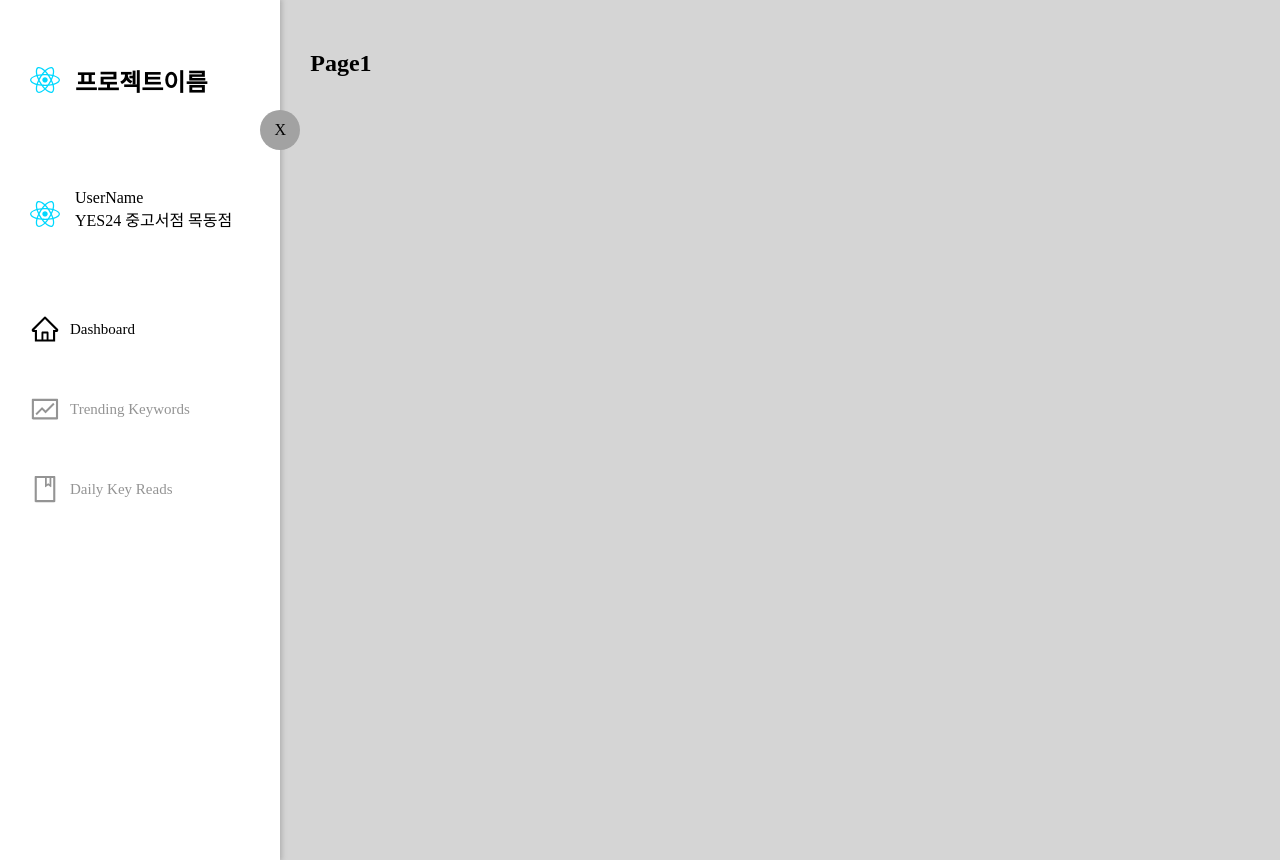
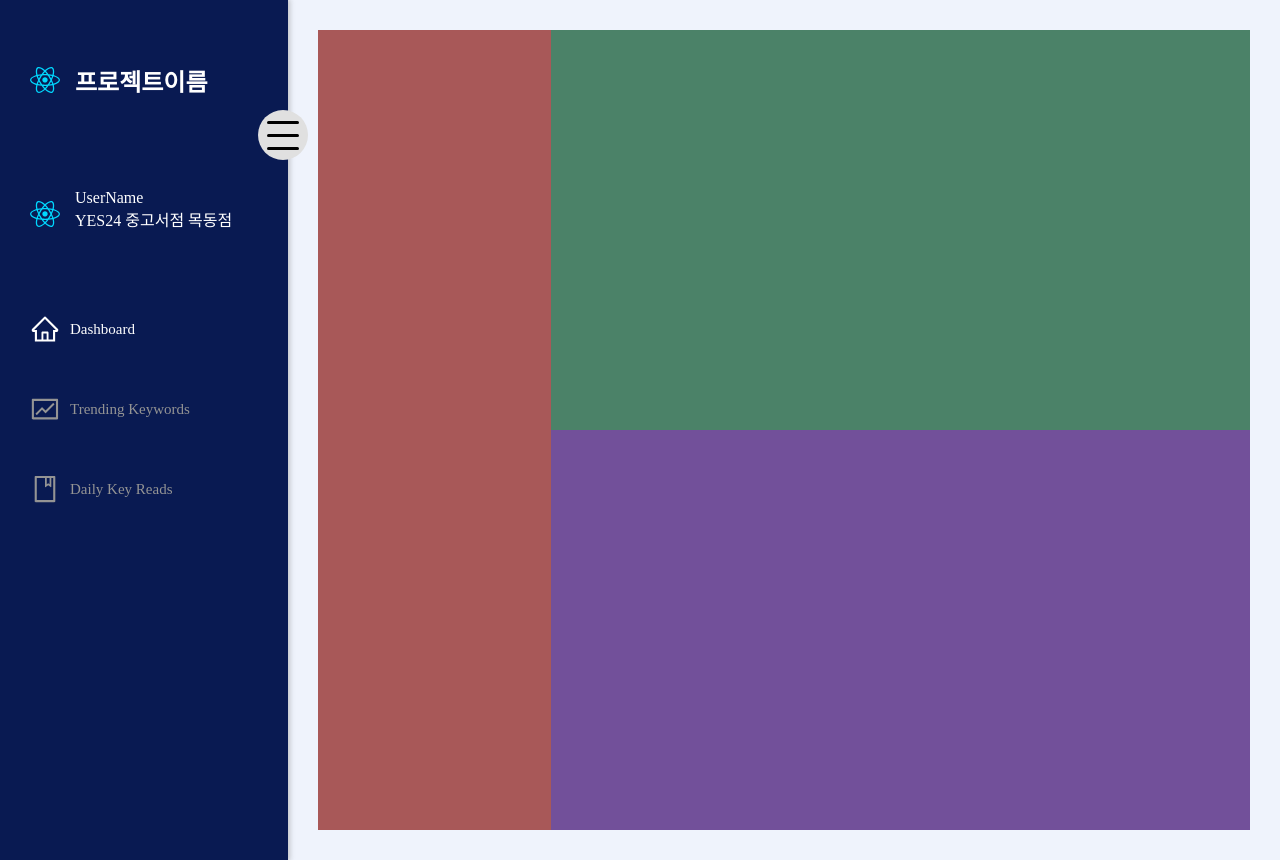
Before and after one commit to LeeJE20/Trend24-Clone, a React (Vite) app in the folder Frontend/: page /main in a window 1280 px wide. Built offline with nearby package versions, Linux system fonts and the light colour scheme.

Commit message:
:art: Feat: 카테고리 키워드 페이지 레이아웃

```diff
--- a/Frontend/src/App.tsx
+++ b/Frontend/src/App.tsx
@@ -2,7 +2,7 @@ import { Route, Routes } from "react-router-dom";
 
 import Login from "./pages/Login";
 import Dashboard from "./pages/Dashboard";
-import Page1 from "./pages/page1";
+import BookRecPage from "./pages/BookRecPage";
 import Page2 from "./pages/page2";
 import Page3 from "./pages/page3";
 
@@ -13,7 +13,7 @@ function App() {
     <Routes>
       <Route path="" element={<Login />} />
       <Route path="/main" element={<Dashboard />}>
-        <Route path="" element={<Page1 />} />
+        <Route path="" element={<BookRecPage />} />
         <Route path="page2" element={<Page2 />} />
         <Route path="page3" element={<Page3 />} />
       </Route>
--- a/Frontend/src/components/Button/SidebarToggleBtn.tsx
+++ b/Frontend/src/components/Button/SidebarToggleBtn.tsx
@@ -1,5 +1,6 @@
 import React, { useState } from "react";
 import styled from "styled-components";
+
 
 const Toggle = () => {
   const [isChecked, setIsChecked] = useState(false);
@@ -13,7 +14,7 @@ const Toggle = () => {
       <Bars
         style={{
           transform: isChecked
-            ? "translateY(27px) translateX(40px) rotate(-150deg)"
+            ? "translateY(1000%) translateX(80%) rotate(-150deg)"
             : "none",
           transformOrigin: "left",
           // zIndex: isChecked ? 1 : "unset",
@@ -21,14 +22,14 @@ const Toggle = () => {
       />
       <Bars
         style={{
-          transform: isChecked ? "translateY(-26px) rotate(-30deg)" : "none",
+          transform: isChecked ? "translateY(-500%) translateX(-20%) rotate(-30deg)" : "none",
           transformOrigin: "right",
           // zIndex: isChecked ? 2 : "unset",
         }}
       />
       <Bars
         style={{
-          transform: isChecked ? "rotate(90deg)" : "none",
+          transform: isChecked ? "translateY(50%) translateX(-15%) rotate(90deg)" : "none",
           transformOrigin: "right",
           // zIndex: isChecked ? "unset" : 1,
         }}
@@ -39,8 +40,8 @@ const Toggle = () => {
 
 const ToggleContainer = styled.label`
   position: relative;
-  width: 40px;
-  height: 40px;
+  width: 100%;
+  height: 100%;
   cursor: pointer;
   display: flex;
   flex-direction: column;
@@ -51,8 +52,8 @@ const ToggleContainer = styled.label`
 `;
 
 const Bars = styled.div`
-  width: 100%;
-  height: 4px;
+  width: 80%;
+  height: 3px;
   background-color: rgb(0, 0, 0);
   border-radius: 5px;
   transition-duration: 0.3s;
--- a/Frontend/src/components/Layout/Sidebar.tsx
+++ b/Frontend/src/components/Sidebar/Sidebar.tsx
@@ -4,14 +4,18 @@ import logoImg from "../../assets/react.svg";
 import { Link, useLocation } from "react-router-dom";
 import { AiOutlineHome, AiOutlineFund, AiOutlineBook } from "react-icons/ai";
 import { gsap } from "gsap";
+import Toggle from "../Button/SidebarToggleBtn";
 
 const SidebarContainer = styled.div`
   position: relative;
   top: 0;
   left: 0;
   padding: 30px 30px;
-  background-color: white;
+  width: 300px;
+  background-color: #091A52;
+  color: white;
   box-shadow: 1px 0px 5px 1px #67676755;
+  box-sizing: border-box;
 `;
 
 const Logo = styled.div`
@@ -32,14 +36,17 @@ const CloseButtonContainer = styled.div`
   position: absolute;
   top: 110px;
   right: -20px;
-  background-color: #a2a2a2;
+  background-color: #e0e0e0;
   width: 40px;
   height: 40px;
   border-radius: 2rem;
+  padding: 5px;
   z-index: 1;
   text-align: center;
   align-content: center;
+
 `;
+
 
 const ProfileContainer = styled.div`
   display: flex;
@@ -68,7 +75,7 @@ const SideLinkContainer = styled.div`
   align-items: center;
   color: #949494;
   :hover {
-    color: black;
+    color: #b8b8b8;
   }
 `;
 
@@ -77,7 +84,7 @@ const SideLink = styled(Link)<{ $isActive: boolean }>`
   align-items: center;
   text-decoration: none;
   width: 100%;
-  color: ${(props) => (props.$isActive ? "black" : "inherit")};
+  color: ${(props) => (props.$isActive ? "white" : "inherit")};
   font-size: 16px;
 `;
 
@@ -114,13 +121,13 @@ function Sidebar({ sidebarOpen, setSidebarOpen }: SidebarProps) {
       ...sideLinkLabelRefs.current,
     ];
     if (sidebarOpen) {
-      tl.to(sidebarRef.current, { width: 300, ease:"ease" })
+      tl.to(sidebarRef.current, { width: "300px", ease:"ease" })
         .set(list, { display: "block" })
         .to(list, { opacity: 1 });
     } else {
       tl.to(list, { opacity: 0, duration: 0.01 })
         .set(list, { display: "none" })
-        .to(sidebarRef.current, { width: 30, ease:"ease"})
+        .to(sidebarRef.current, { width: "90px", ease:"ease"})
     }
   }, [sidebarOpen]);
 
@@ -131,7 +138,7 @@ function Sidebar({ sidebarOpen, setSidebarOpen }: SidebarProps) {
         <h2 ref={logoTextRef}>프로젝트이름</h2>
       </Logo>
       <CloseButtonContainer ref={closeButtonRef} onClick={() => setSidebarOpen(!sidebarOpen)}>
-        {sidebarOpen ? "X" : "-"}
+        <Toggle />
       </CloseButtonContainer>
       <ProfileContainer>
         <img src={logoImg}></img>
--- /dev/null
+++ b/Frontend/src/components/bookRecommendation/CategoryList.tsx
@@ -0,0 +1,22 @@
+import React, { useState } from "react";
+import styled from "styled-components";
+
+const Container = styled.div`
+
+
+
+`;
+
+const CategoryList = ({ listData }: { listData: string[] }) => {
+  console.log(listData);
+
+
+  return (
+    <Container>
+
+    </Container>
+  );
+};
+
+
+export default CategoryList;
--- /dev/null
+++ b/Frontend/src/pages/BookRecPage.tsx
@@ -0,0 +1,50 @@
+import React from "react";
+import CategoryList from "../components/bookRecommendation/CategoryList";
+import styled from "styled-components";
+
+const categoryListData = ["건강", "게임", "과학", "금융", "IT", "부동산", "취미 & 레저"];
+
+
+const BookRecPage = () => {
+  return (
+  <Body>
+    <CategoryListContainer>
+      <CategoryList listData={categoryListData}/>
+    </CategoryListContainer>
+    <CategoryKeywordContainer>
+
+    </CategoryKeywordContainer>
+    <BookListContainer>
+
+    </BookListContainer>
+  </Body>
+  );
+};
+
+const Body = styled.div`
+  display: grid;
+  grid-template-columns: 1fr 3fr;
+  grid-template-rows: 1fr 1fr;
+  width: 100%;
+  height: 100%;
+`;
+
+const CategoryListContainer = styled.div`
+  grid-column: 1 / span 1;
+  grid-row: 1 / span 2;
+  background-color: #a85858;
+`;
+
+const CategoryKeywordContainer = styled.div`
+  grid-column: 2 / span 1;
+  grid-row: 1 / span 2;
+  background-color: #4b8268;
+`;
+
+const BookListContainer = styled.div`
+  grid-column: 2 / span 1;
+  grid-row: 2 / span 3;
+  background-color: #72509a;
+`;
+
+export default BookRecPage;
--- a/Frontend/src/pages/Dashboard.tsx
+++ b/Frontend/src/pages/Dashboard.tsx
@@ -1,6 +1,6 @@
 import React, { useEffect, useState, useRef } from "react";
 import { Outlet } from "react-router-dom";
-import Sidebar from "../components/Layout/Sidebar";
+import Sidebar from "../components/Sidebar/Sidebar";
 import styled from "styled-components";
 import {gsap} from "gsap";
 
@@ -12,11 +12,12 @@ const Container = styled.div`
 
 
 const Main = styled.main<{$sidebarOpen: boolean}>`
-  background-color: #d5d5d5;
+  background-color: #EFF3FC;
   padding: 30px;
   height: 100vh;
-  width: 100%;
+  width: ${(props) => (props.$sidebarOpen)? "calc(100% - 300px)": "calc(100% - 90px)"};
   transition: padding 0.5s ease;
+  transition: width 0.5s ease;
 `;
 
 function Dashboard() {
--- a/Frontend/src/pages/page1.tsx
+++ /dev/null
@@ -1,5 +0,0 @@
-function Page1() {
-  return <h2>Page1</h2>;
-}
-
-export default Page1;
```
Also changed, not shown: Frontend/src/components/bookRecommendation/CategoryKeywordRanking.tsx (added), Frontend/src/components/bookRecommendation/KeywordBookList.tsx (added).
